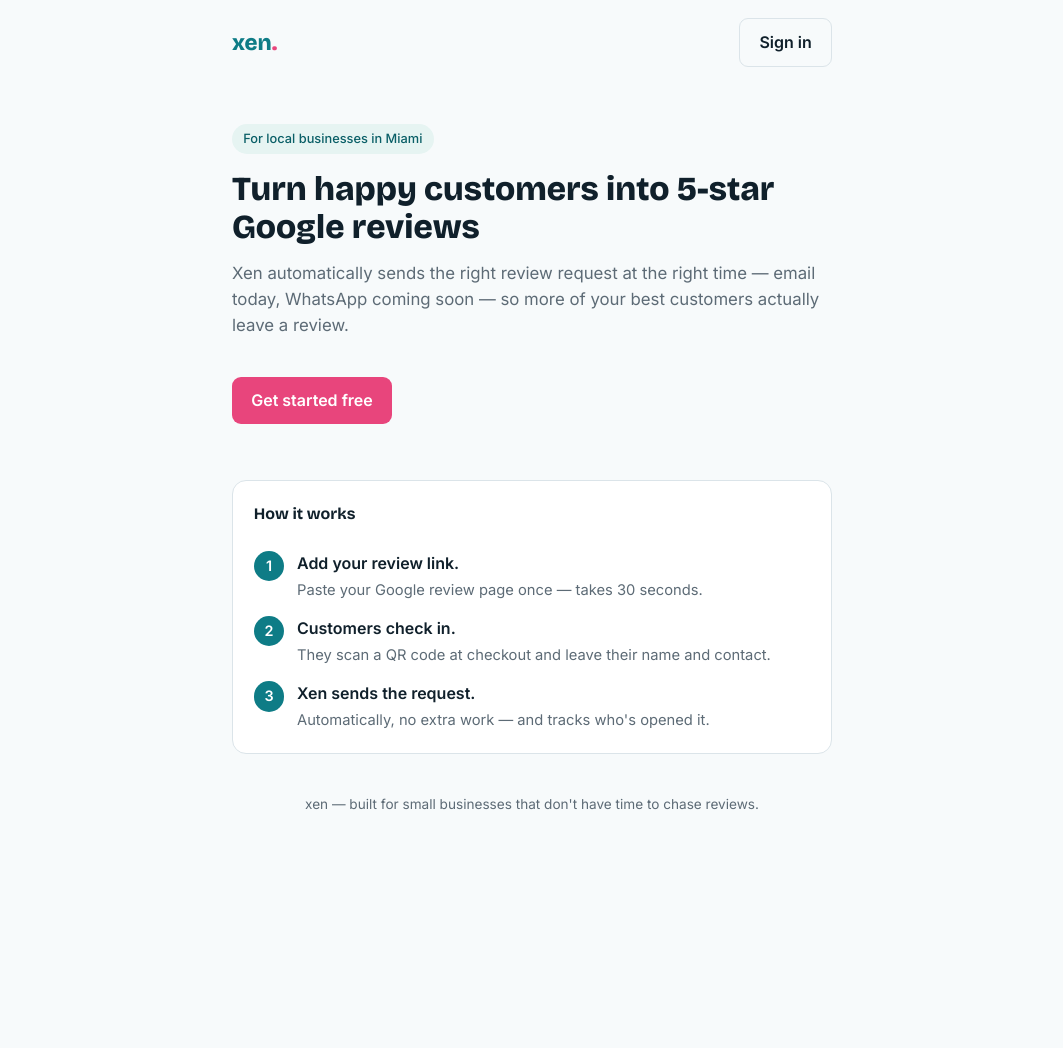
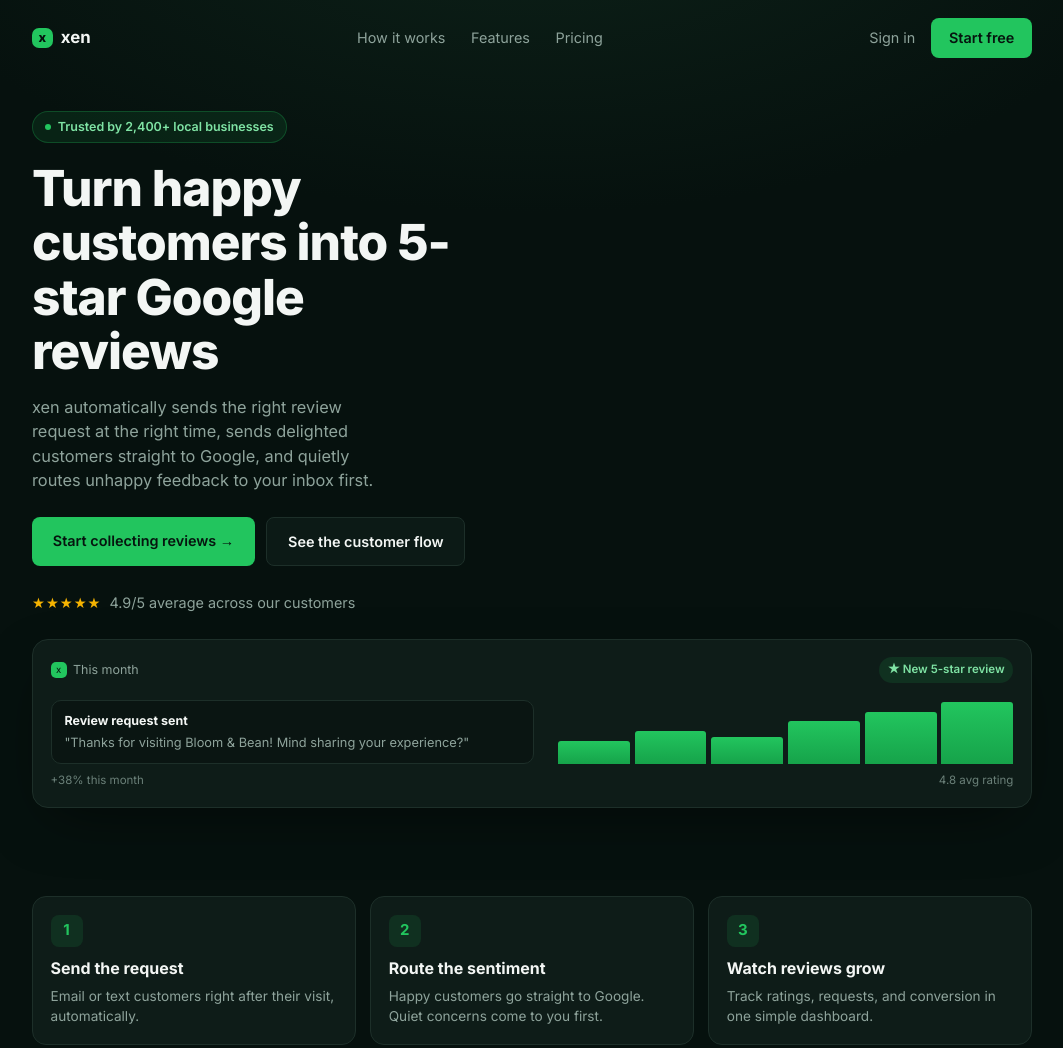
Before and after one commit to jamesireney-dev/Xen, a plain HTML site: page index.html in a window 1280 px wide. Shown: the top 1048 px of the page, without its empty margins (108-1171 px from the left). Before the commit the page ends 847 px from the top, so only its background shows below. Drawn offline with nearby package versions, Linux system fonts and the light colour scheme.

Commit message:
Update index.html

```diff
--- a/index.html
+++ b/index.html
@@ -3,60 +3,116 @@
 <head>
 <meta charset="utf-8">
 <meta name="viewport" content="width=device-width, initial-scale=1">
-<title>Xen — Turn happy customers into 5-star Google reviews</title>
+<title>xen — Turn happy customers into 5-star Google reviews</title>
 <link rel="preconnect" href="https://fonts.googleapis.com">
-<link href="https://fonts.googleapis.com/css2?family=Bricolage+Grotesque:wght@500;700;800&family=Inter:wght@400;500;600&display=swap" rel="stylesheet">
+<link href="https://fonts.googleapis.com/css2?family=Inter:wght@400;500;600;700;800&display=swap" rel="stylesheet">
 <style>
-:root{--bg:#f7fafb;--ink:#10202b;--mute:#5d6b76;--line:#dbe4e9;--card:#fff;--brand:#0e7c86;--brand-d:#0a5f67;--pink:#e8457c}
+:root{
+  --bg:#06110e; --card:#0e1c18; --line:#1d2f29;
+  --text:#f3f6f4; --mute:#8ea39b; --mute2:#6b8079;
+  --green:#22c55e; --green-d:#16a34a;
+}
 *{box-sizing:border-box}
-body{margin:0;background:var(--bg);color:var(--ink);font:16px/1.55 Inter,system-ui,sans-serif}
-h1,h2,h3{font-family:"Bricolage Grotesque",Inter,sans-serif;margin:0}
-a{color:inherit}
-.wrap{max-width:640px;margin:0 auto;padding:0 1.25rem}
-header{display:flex;align-items:center;justify-content:space-between;padding:1.1rem 0}
-.logo{font:800 1.4rem "Bricolage Grotesque";color:var(--brand)}
-.logo i{color:var(--pink);font-style:normal}
-.btn{display:inline-block;padding:.7rem 1.2rem;border-radius:9px;font-weight:600;text-decoration:none}
-.btn.pink{background:var(--pink);color:#fff}
-.btn.ghost{border:1px solid var(--line);color:var(--ink)}
-.hero{padding:2.5rem 0 1.5rem}
-.pill{display:inline-block;font-size:.8rem;font-weight:500;background:#e6f4f2;color:var(--brand-d);padding:.3rem .7rem;border-radius:99px;margin-bottom:1rem}
-.hero h1{font-size:2.1rem;line-height:1.15;font-weight:800}
-.hero p{color:var(--mute);margin-top:.8rem;font-size:1.05rem}
-.hero .btn{margin-top:1.4rem}
-.card{background:var(--card);border:1px solid var(--line);border-radius:14px;padding:1.3rem;margin-top:2rem}
-.card h3{font-size:1rem;margin-bottom:.3rem}
-.card p{color:var(--mute);margin:.2rem 0 0;font-size:.92rem}
-.steps{display:flex;flex-direction:column;gap:.9rem;margin-top:1.5rem}
-.step{display:flex;gap:.8rem;align-items:flex-start}
-.num{flex:0 0 auto;width:1.9rem;height:1.9rem;border-radius:50%;background:var(--brand);color:#fff;font-weight:700;display:flex;align-items:center;justify-content:center;font-size:.9rem}
-footer{color:var(--mute);font-size:.85rem;text-align:center;padding:2.5rem 0 2rem}
+body{margin:0;background:radial-gradient(1200px 600px at 50% -10%, #0d2219 0%, var(--bg) 55%);color:var(--text);
+  font:15px/1.5 Inter,system-ui,sans-serif;-webkit-font-smoothing:antialiased}
+.wrap{max-width:1040px;margin:0 auto;padding:0 1.25rem}
+
+nav{display:flex;align-items:center;justify-content:space-between;padding:1.1rem 0}
+.brand{display:flex;align-items:center;gap:.5rem;font-weight:700;font-size:1.05rem}
+.brand .dot{width:1.3rem;height:1.3rem;border-radius:7px;background:var(--green);display:flex;align-items:center;justify-content:center;font-size:.8rem;color:#06110e;font-weight:800}
+.navlinks{display:none;gap:1.6rem;color:var(--mute);font-size:.9rem}
+.navcta{display:flex;align-items:center;gap:1rem;font-size:.9rem}
+.navcta a.signin{color:var(--mute);text-decoration:none}
+.btn{display:inline-block;border-radius:8px;font-weight:600;font-size:.9rem;padding:.6rem 1.1rem;text-decoration:none;white-space:nowrap}
+.btn.primary{background:var(--green);color:#06150f}
+.btn.outline{border:1px solid var(--line);color:var(--text)}
+
+.hero{padding:2.2rem 0 1rem;text-align:left}
+.pill{display:inline-flex;align-items:center;gap:.4rem;background:rgba(34,197,94,.1);border:1px solid rgba(34,197,94,.25);
+  color:#7fe3a4;font-size:.78rem;font-weight:600;padding:.35rem .75rem;border-radius:99px;margin-bottom:1.1rem}
+.pill::before{content:"";width:.4rem;height:.4rem;border-radius:50%;background:var(--green)}
+h1{font-size:2.5rem;line-height:1.1;font-weight:800;margin:0 0 1rem;letter-spacing:-.02em;max-width:11ch}
+.sub{color:var(--mute);font-size:1.02rem;max-width:34ch;margin:0 0 1.5rem}
+.ctarow{display:flex;flex-wrap:wrap;gap:.7rem;margin-bottom:1.6rem}
+.ctarow .btn.primary{padding:.8rem 1.3rem}
+.ctarow .btn.outline{padding:.8rem 1.3rem;background:#0c1a16}
+.stars{display:flex;align-items:center;gap:.5rem;color:var(--mute);font-size:.9rem}
+.stars .gold{color:#f5b301;letter-spacing:1px}
+
+.mock{background:var(--card);border:1px solid var(--line);border-radius:16px;padding:1.1rem;margin:1.6rem 0 2.5rem;
+  box-shadow:0 20px 60px -20px rgba(0,0,0,.6)}
+.mock-top{display:flex;align-items:center;justify-content:space-between;margin-bottom:.9rem}
+.mock-top .label{display:flex;align-items:center;gap:.4rem;font-size:.78rem;color:var(--mute)}
+.mock-dot{width:1rem;height:1rem;border-radius:5px;background:var(--green);display:inline-flex;align-items:center;justify-content:center;font-size:.6rem;color:#06150f}
+.badge{background:rgba(34,197,94,.12);color:#7fe3a4;font-size:.72rem;font-weight:600;padding:.25rem .55rem;border-radius:99px;display:flex;align-items:center;gap:.3rem}
+.mock-body{display:flex;gap:1rem;align-items:flex-end}
+.bubble{flex:1;background:#0a1512;border:1px solid var(--line);border-radius:10px;padding:.7rem .8rem;font-size:.8rem;color:var(--mute)}
+.bubble b{color:var(--text);display:block;font-size:.78rem;margin-bottom:.15rem}
+.chart{flex:1;display:flex;align-items:flex-end;gap:.3rem;height:4.2rem}
+.chart i{flex:1;background:linear-gradient(to top,var(--green-d),var(--green));border-radius:3px 3px 0 0;display:block}
+.mock-foot{display:flex;justify-content:space-between;margin-top:.5rem;font-size:.72rem;color:var(--mute2)}
+
+.grid3{display:grid;grid-template-columns:1fr;gap:.9rem;margin:2rem 0}
+.fcard{background:var(--card);border:1px solid var(--line);border-radius:14px;padding:1.1rem}
+.fcard .ico{width:2rem;height:2rem;border-radius:8px;background:rgba(34,197,94,.12);color:var(--green);display:flex;align-items:center;justify-content:center;font-weight:700;margin-bottom:.6rem}
+.fcard h3{font-size:1rem;margin:0 0 .35rem}
+.fcard p{color:var(--mute);font-size:.85rem;margin:0}
+
+footer{color:var(--mute2);font-size:.8rem;text-align:center;padding:2rem 0 2.5rem;border-top:1px solid var(--line);margin-top:1rem}
+
+@media (min-width:720px){
+  .navlinks{display:flex}
+  h1{font-size:3.1rem;max-width:13ch}
+  .mock-body{gap:1.5rem}
+  .grid3{grid-template-columns:repeat(3,1fr)}
+}
 </style>
 </head>
 <body>
 <div class="wrap">
-  <header>
-    <div class="logo">xen<i>.</i></div>
-    <a class="btn ghost" href="app.html">Sign in</a>
-  </header>
+  <nav>
+    <div class="brand"><span class="dot">x</span> xen</div>
+    <div class="navlinks">
+      <a href="#how" style="color:inherit;text-decoration:none">How it works</a>
+      <a href="#features" style="color:inherit;text-decoration:none">Features</a>
+      <a href="#pricing" style="color:inherit;text-decoration:none">Pricing</a>
+    </div>
+    <div class="navcta">
+      <a class="signin" href="app.html">Sign in</a>
+      <a class="btn primary" href="app.html">Start free</a>
+    </div>
+  </nav>
 
   <section class="hero">
-    <span class="pill">For local businesses in Miami</span>
+    <span class="pill">Trusted by 2,400+ local businesses</span>
     <h1>Turn happy customers into 5-star Google reviews</h1>
-    <p>Xen automatically sends the right review request at the right time — email today, WhatsApp coming soon — so more of your best customers actually leave a review.</p>
-    <a class="btn pink" href="app.html">Get started free</a>
+    <p class="sub">xen automatically sends the right review request at the right time, sends delighted customers straight to Google, and quietly routes unhappy feedback to your inbox first.</p>
+    <div class="ctarow">
+      <a class="btn primary" href="app.html">Start collecting reviews →</a>
+      <a class="btn outline" href="#how">See the customer flow</a>
+    </div>
+    <div class="stars"><span class="gold">★★★★★</span> 4.9/5 average across our customers</div>
+
+    <div class="mock">
+      <div class="mock-top">
+        <span class="label"><span class="mock-dot">x</span> This month</span>
+        <span class="badge">★ New 5-star review</span>
+      </div>
+      <div class="mock-body">
+        <div class="bubble"><b>Review request sent</b>"Thanks for visiting Bloom &amp; Bean! Mind sharing your experience?"</div>
+        <div class="chart"><i style="height:35%"></i><i style="height:50%"></i><i style="height:40%"></i><i style="height:65%"></i><i style="height:78%"></i><i style="height:92%"></i></div>
+      </div>
+      <div class="mock-foot"><span>+38% this month</span><span>4.8 avg rating</span></div>
+    </div>
   </section>
 
-  <div class="card">
-    <h3>How it works</h3>
-    <div class="steps">
-      <div class="step"><div class="num">1</div><div><strong>Add your review link.</strong><p>Paste your Google review page once — takes 30 seconds.</p></div></div>
-      <div class="step"><div class="num">2</div><div><strong>Customers check in.</strong><p>They scan a QR code at checkout and leave their name and contact.</p></div></div>
-      <div class="step"><div class="num">3</div><div><strong>Xen sends the request.</strong><p>Automatically, no extra work — and tracks who's opened it.</p></div></div>
-    </div>
-  </div>
+  <section id="how" class="grid3">
+    <div class="fcard"><div class="ico">1</div><h3>Send the request</h3><p>Email or text customers right after their visit, automatically.</p></div>
+    <div class="fcard"><div class="ico">2</div><h3>Route the sentiment</h3><p>Happy customers go straight to Google. Quiet concerns come to you first.</p></div>
+    <div class="fcard"><div class="ico">3</div><h3>Watch reviews grow</h3><p>Track ratings, requests, and conversion in one simple dashboard.</p></div>
+  </section>
 
   <footer>xen — built for small businesses that don't have time to chase reviews.</footer>
 </div>
 </body>
-  </html>
+</html>
```
